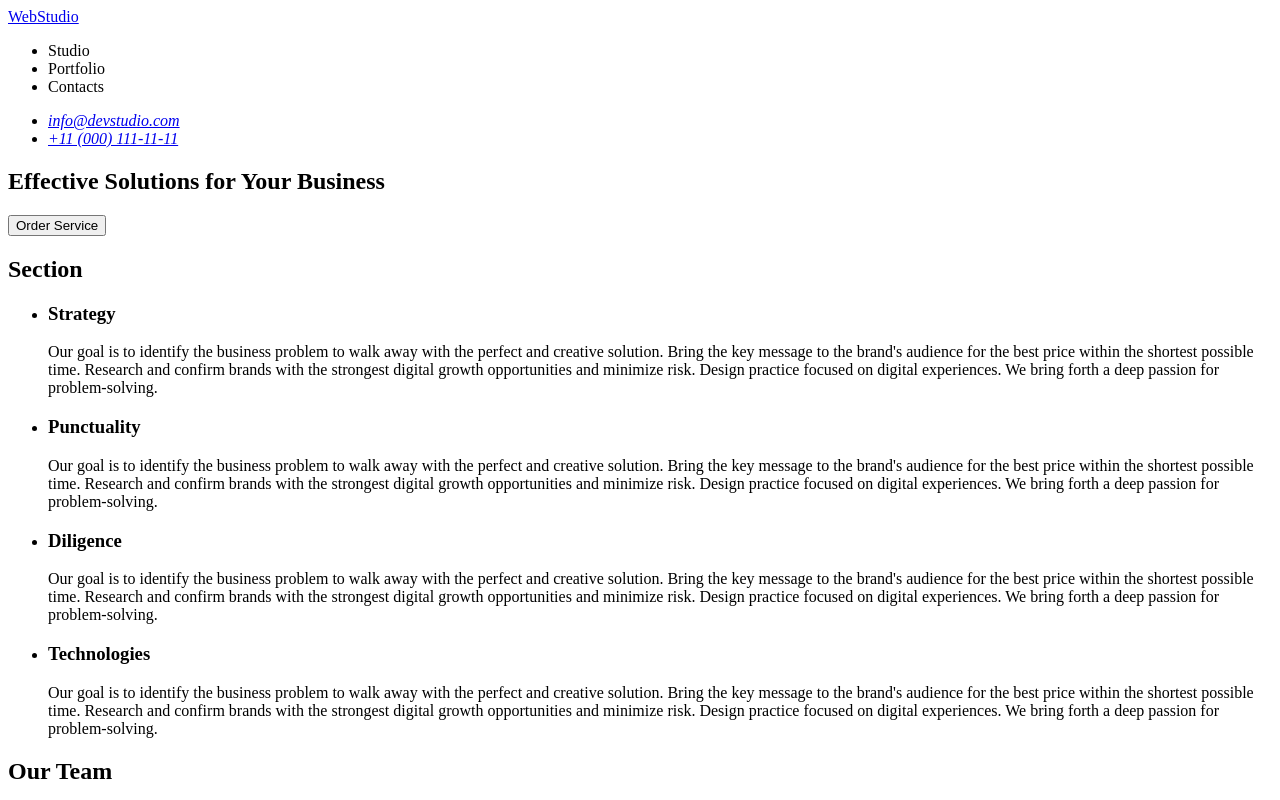
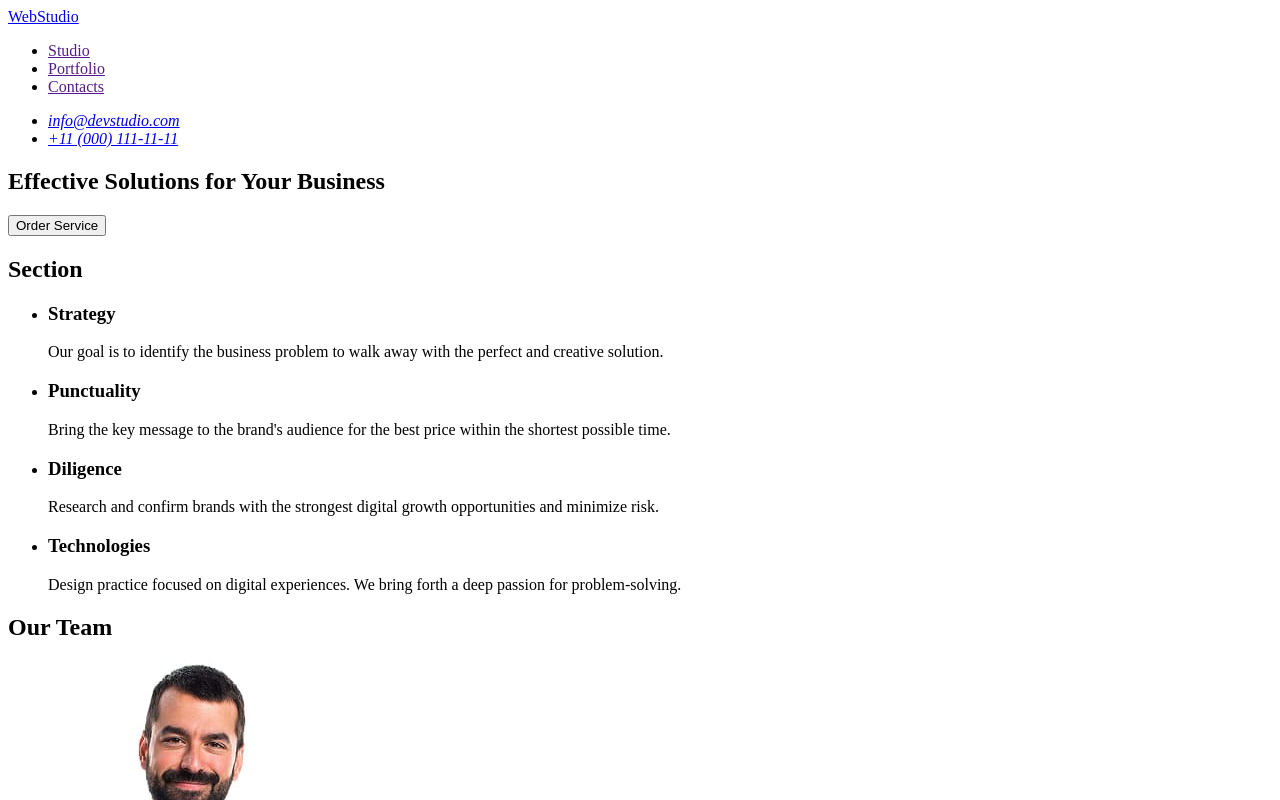
Before and after one commit to svetlanagim/goit-markup-hw-01, a plain HTML site: page index.html in a window 1280 px wide. Shown: the top 800 px of the page. Drawn offline with Linux system fonts and the light colour scheme.

Commit message:
commit 2

```diff
--- a/index.html
+++ b/index.html
@@ -12,9 +12,9 @@
         <nav>
             <a href="./index.html">WebStudio</a>
             <ul>
-                <li><a>Studio</a></li>
-                <li><a>Portfolio</a></li>
-                <li><a>Contacts</a></li>
+                <li><a href="">Studio</a></li>
+                <li><a href="">Portfolio</a></li>
+                <li><a href="">Contacts</a></li>
             </ul>
         </nav>
         <address>
@@ -39,40 +39,22 @@
                     <h3>Strategy</h3>
                     <p>Our goal is to identify the business
                         problem to walk away with the perfect and creative solution.
-                        Bring the key message to the brand's audience for the best price within the shortest possible
-                        time.
-                        Research and confirm brands with the strongest digital growth opportunities and minimize risk.
-                        Design practice focused on digital experiences. We bring forth a deep passion for
-                        problem-solving.</p>
+                    </p>
                 </li>
                 <li>
                     <h3>Punctuality</h3>
-                    <p>Our goal is to identify the business
-                        problem to walk away with the perfect and creative solution.
-                        Bring the key message to the brand's audience for the best price within the shortest possible
+                    <p>Bring the key message to the brand's audience for the best price within the shortest possible
                         time.
-                        Research and confirm brands with the strongest digital growth opportunities and minimize risk.
-                        Design practice focused on digital experiences. We bring forth a deep passion for
-                        problem-solving.</p>
+                    </p>
                 </li>
                 <li>
                     <h3>Diligence</h3>
-                    <p>Our goal is to identify the business
-                        problem to walk away with the perfect and creative solution.
-                        Bring the key message to the brand's audience for the best price within the shortest possible
-                        time.
-                        Research and confirm brands with the strongest digital growth opportunities and minimize risk.
-                        Design practice focused on digital experiences. We bring forth a deep passion for
-                        problem-solving.</p>
+                    <p>Research and confirm brands with the strongest digital growth opportunities and minimize risk.
+                    </p>
                 </li>
                 <li>
                     <h3>Technologies</h3>
-                    <p>Our goal is to identify the business
-                        problem to walk away with the perfect and creative solution.
-                        Bring the key message to the brand's audience for the best price within the shortest possible
-                        time.
-                        Research and confirm brands with the strongest digital growth opportunities and minimize risk.
-                        Design practice focused on digital experiences. We bring forth a deep passion for
+                    <p>Design practice focused on digital experiences. We bring forth a deep passion for
                         problem-solving.</p>
                 </li>
             </ul>
```
